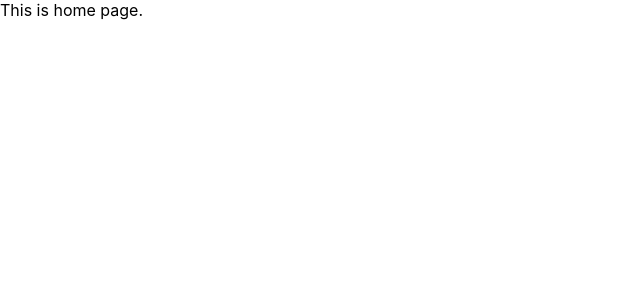
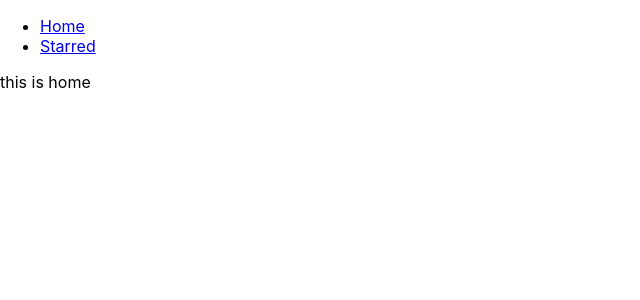
Before and after one commit to Bharat-kr/box-office, a React (Create React App) app: page / in a window 1280 px wide. Shown: the top 300 px of the page, without its empty margins (0-640 px from the left). Built offline with nearby package versions, Linux system fonts and the light colour scheme.

Commit message:
Added navbar and page components

```diff
--- a/src/App.js
+++ b/src/App.js
@@ -1,12 +1,19 @@
 import React from 'react';
 import { Switch, Route } from 'react-router-dom';
+import Navs from './components/Navs';
+import Home from './pages/Home';
+import Starred from './pages/Starred';
+
 function App() {
   return (
-    <Switch>
-      <Route exact path="/">This is home page.</Route>
-      <Route exact path="/starred">This is starred.</Route>
-      <Route>This is a 404 page.</Route>
-    </Switch>
+    <div>
+      <Navs />
+      <Switch>
+        <Route exact path="/"><Home /></Route>
+        <Route exact path="/starred"><Starred /></Route>
+        <Route><div>Not Found</div></Route>
+      </Switch>
+    </div>
   );
 }
 
--- /dev/null
+++ b/src/components/Navs.js
@@ -0,0 +1,19 @@
+import React from 'react';
+import { Link } from 'react-router-dom';
+
+const LINKS = [
+    {to:"/" , text:"Home"},
+    {to:"/starred" , text:"Starred"},
+];
+
+const Navs = () => {
+    return (
+        <div>
+            <ul>
+                {LINKS.map(item => (<li key={item.to}><Link to={item.to}>{item.text}</Link></li>))}
+            </ul>
+        </div>
+    )
+}
+
+export default Navs
--- /dev/null
+++ b/src/pages/Home.js
@@ -0,0 +1,11 @@
+import React from 'react';
+
+const Home = () => {
+    return (
+        <div>
+            this is home
+        </div>
+    )
+}
+
+export default Home
--- /dev/null
+++ b/src/pages/Starred.js
@@ -0,0 +1,11 @@
+import React from 'react';
+
+const Starred = () => {
+    return (
+        <div>
+            this is starred
+        </div>
+    )
+}
+
+export default Starred
```
